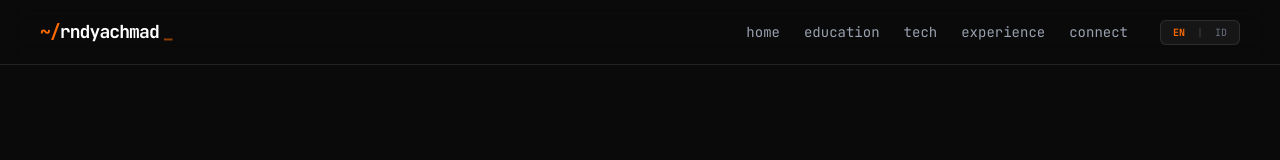
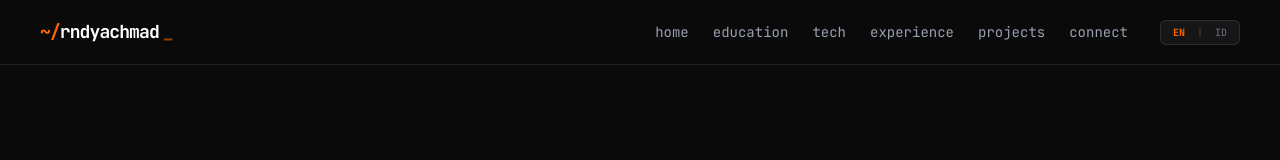
Before and after one commit to RndyAchmad/web-portofolio, a Next.js app: page / in a window 1280 px wide. Shown: the top 160 px of the page. Built offline with nearby package versions, Linux system fonts and the light colour scheme.

Commit message:
fix: add project in navbar and footer

```diff
--- a/components/Footer.js
+++ b/components/Footer.js
@@ -5,6 +5,7 @@ const NAV_LINKS = [
   { href: "#education", key: "education" },
   { href: "#tech-stack", key: "tech" },
   { href: "#experience", key: "experience" },
+  { href: "#projects", key: "project" },
   { href: "#connect", key: "connect" },
 ];
 
--- a/components/Navbar.js
+++ b/components/Navbar.js
@@ -4,10 +4,11 @@ import Link from "next/link";
 import { useState } from "react";
 
 const NAV_ITEMS = [
-  { href: "#home", key: "home" },
+  { href: "/", key: "home" },
   { href: "#education", key: "education" },
   { href: "#tech-stack", key: "tech" },
   { href: "#experience", key: "experience" },
+  { href: "#projects", key: "project" },
   { href: "#connect", key: "connect" },
 ];
 
--- a/constants/translations.js
+++ b/constants/translations.js
@@ -1,6 +1,6 @@
 export const translations = {
     en: {
-        nav: { home: "home", education: "education", tech: "tech", experience: "experience", connect: "connect" },
+        nav: { home: "home", education: "education", tech: "tech", experience: "experience", connect: "connect", project: "projects" },
         hero: {
             badge: "Ready to build something great? Let's connect!",
             greet: "Hello, I'm",
@@ -78,7 +78,7 @@ export const translations = {
         },
     },
     id: {
-        nav: { home: "beranda", education: "pendidikan", tech: "teknologi", experience: "pengalaman", connect: "hubungi" },
+        nav: { home: "beranda", education: "pendidikan", tech: "teknologi", experience: "pengalaman", connect: "hubungi" , project: "proyek" },
         hero: {
             badge: "Siap membangun hal hebat? Mari terhubung!",
             greet: "Halo, Saya",
```
